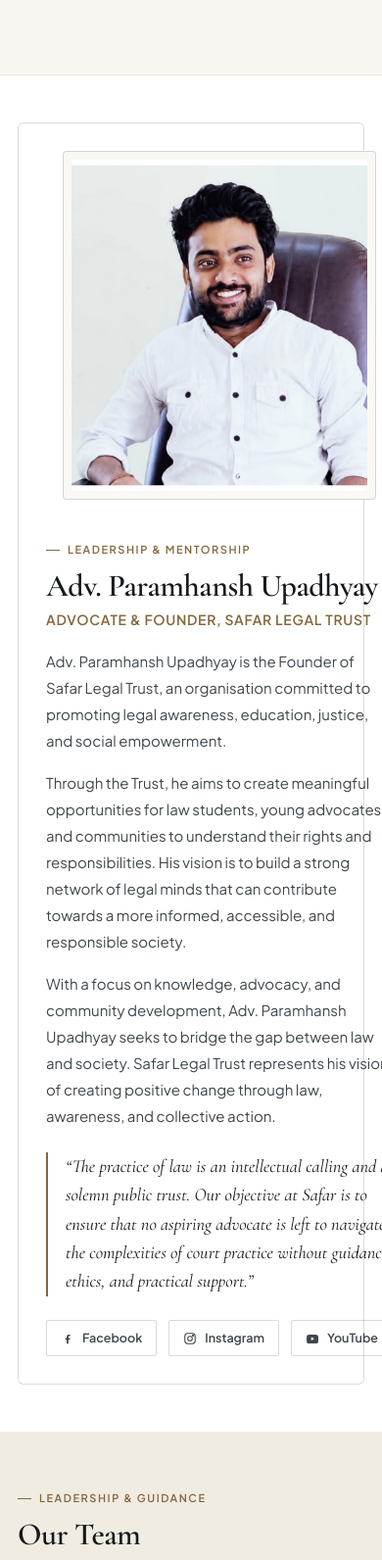
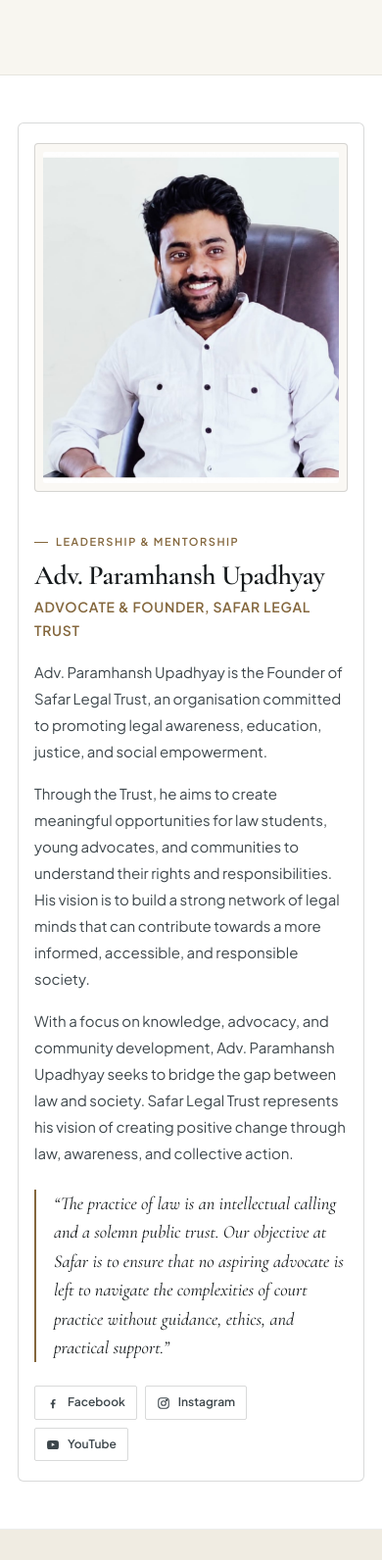
Before and after one commit to kartikbhai23/Paramhansh-Upadhyay, a website: page index.html in a window 390 px wide. Shown: the part 3928-5520 px from the top of the page at 98% size. Drawn offline with nearby package versions, Linux system fonts and the light colour scheme; no server answers.

Commit message:
mobile view improved

```diff
--- a/styles.css
+++ b/styles.css
@@ -1132,6 +1132,7 @@ p {
   display: flex;
   align-items: center;
   gap: 12px;
+  flex-wrap: wrap;
   margin-top: var(--space-lg);
 }
 
@@ -2237,6 +2238,39 @@ textarea.form-control {
   .footer-bottom {
     flex-direction: column;
     align-items: flex-start;
+  }
+
+  /* Founder section — tighter padding on small screens */
+  .founder-profile {
+    padding: 20px 16px;
+  }
+
+  .founder-frame {
+    max-width: 100%;
+  }
+
+  .founder-info h2 {
+    font-size: 1.75rem;
+  }
+
+  .founder-social-row {
+    gap: 8px;
+  }
+
+  .founder-social-link {
+    padding: 6px 11px;
+    font-size: 12px;
+  }
+
+  /* Gallery view-more button — prevent overflow */
+  .gallery-view-more-row a {
+    white-space: normal;
+    text-align: center;
+    padding: 12px 18px;
+  }
+
+  .gallery-grid {
+    grid-template-columns: 1fr;
   }
 }
 
```
